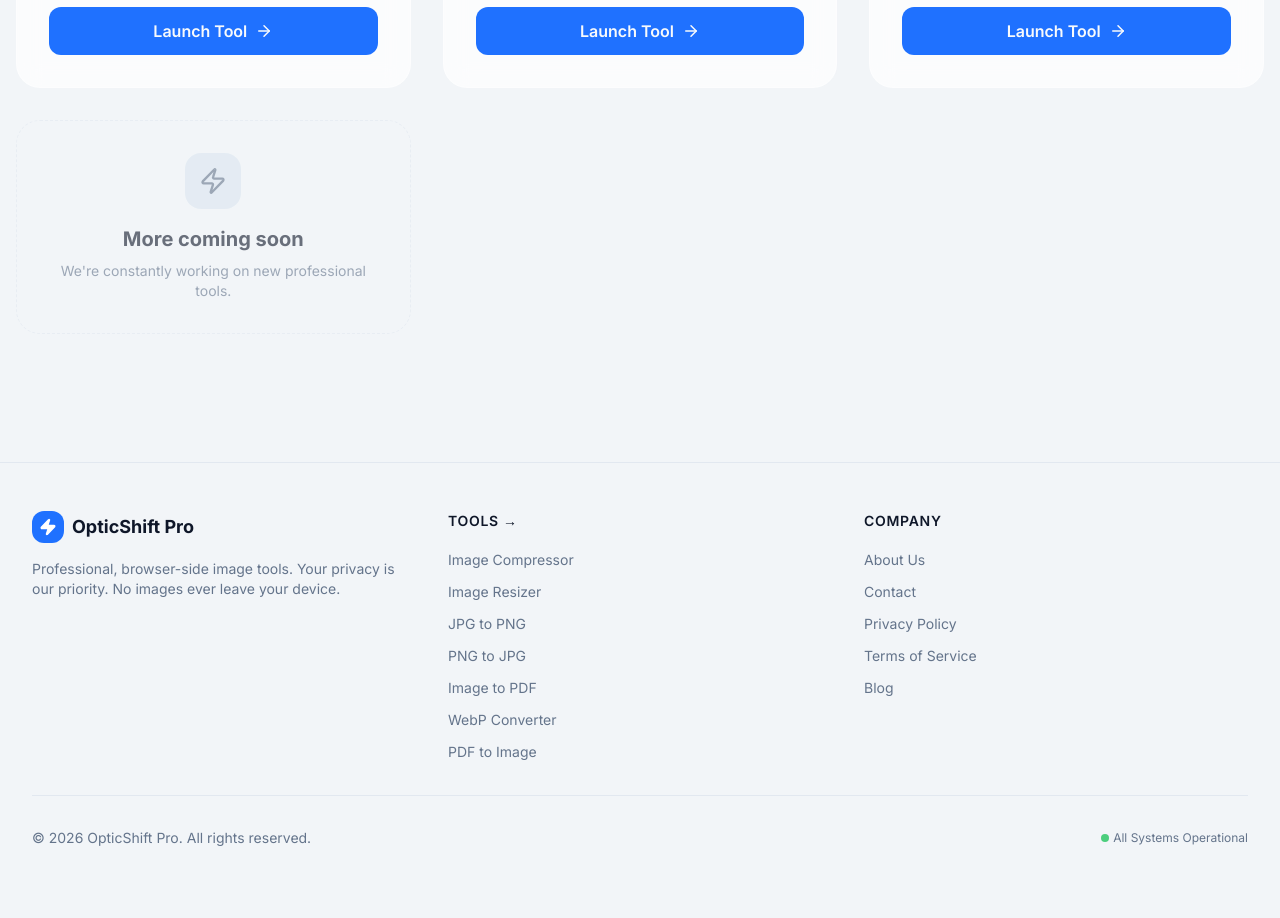
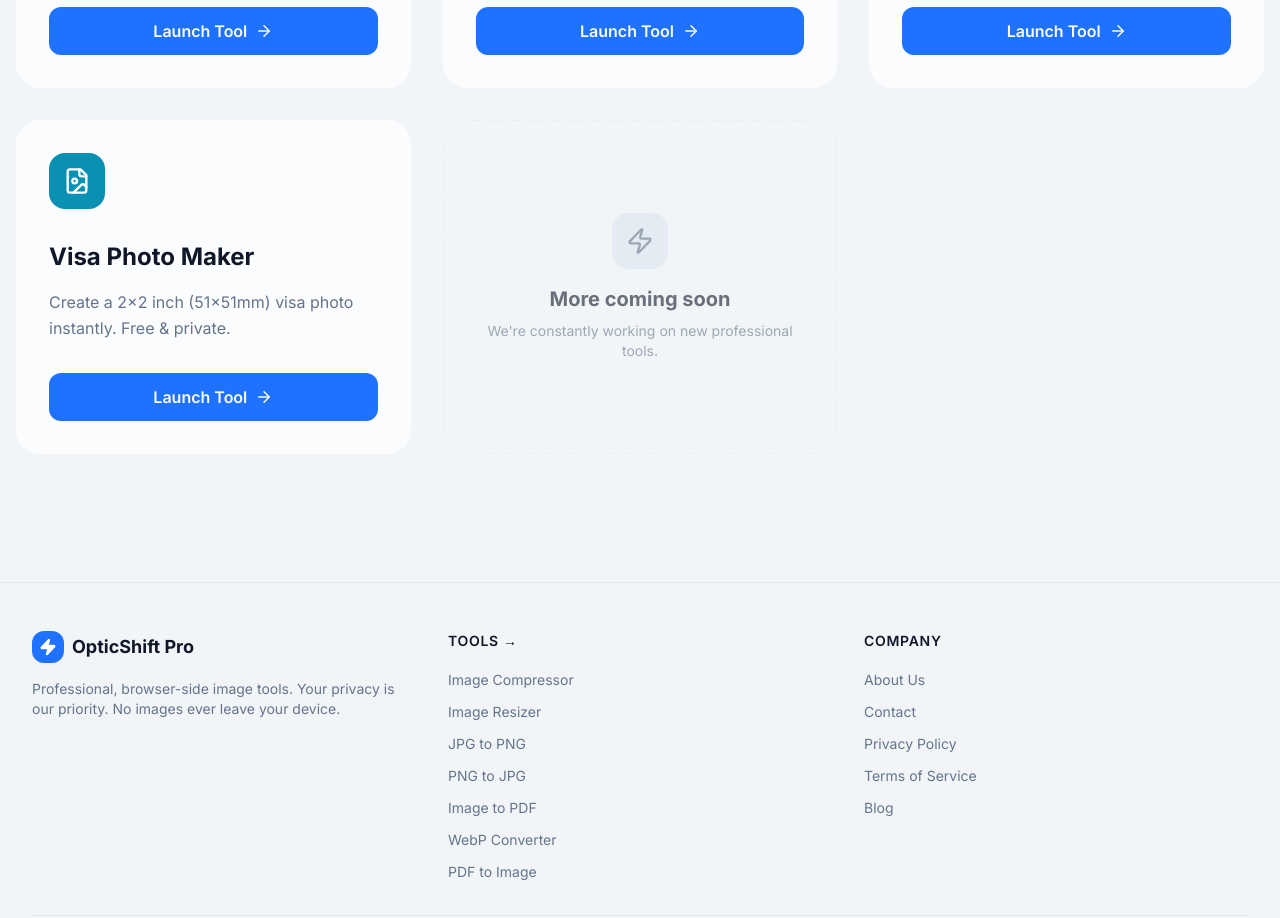
Before and after one commit to surajkumar122024-star/ok01, a Next.js app: page /tools in a window 1280 px wide. Shown: the part 3600-4518 px from the top of the page. Before the commit the page ends 4496 px from the top, so only its background shows below. Built offline with nearby package versions, Linux system fonts and the light colour scheme.

Commit message:
Add Visa Photo Maker tool to tools page

```diff
--- a/src/app/tools/page.tsx
+++ b/src/app/tools/page.tsx
@@ -202,6 +202,13 @@ const tools = [
   icon: FileImage,
   color: "bg-fuchsia-500"
 },
+  {
+  name: "Visa Photo Maker",
+  slug: "visa-photo",
+  description: "Create a 2x2 inch (51x51mm) visa photo instantly. Free & private.",
+  icon: FileImage,
+  color: "bg-cyan-600"
+},
 ];
 
 export default function ToolsPage() {
```
